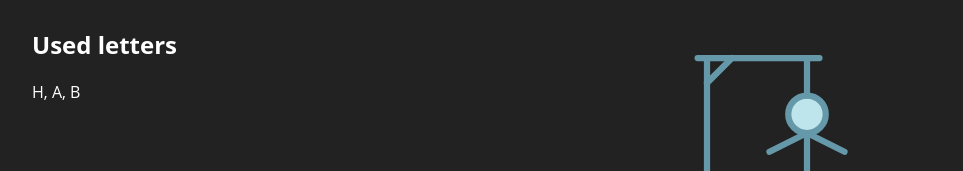
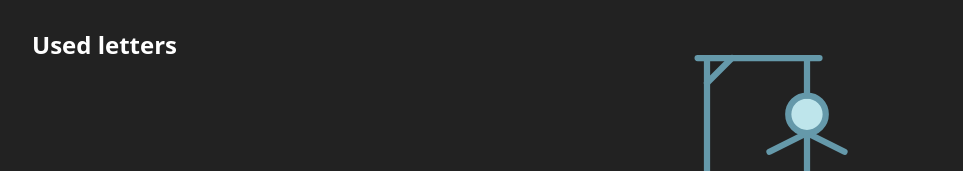
Before and after one commit to albertvallsbe/202209-w4ch2-albert-valls-enric-vazquez, a React (Create React App) app: page / in a window 1280 px wide. Shown: the top 171 px of the page, without its empty margins (158-1121 px from the left). Built offline with nearby package versions, Linux system fonts and the light colour scheme.

Commit message:
Add used letters array

```diff
--- a/src/App.js
+++ b/src/App.js
@@ -1,15 +1,17 @@
+import { useState } from "react";
 import GuessLetters from "./components/GuessLetters/GuessLetters";
 import Hangman from "./components/Hangman/Hangman";
 import Letters from "./components/Letters/Letters";
 import Result from "./components/Result/Result";
 import UsedLetters from "./components/UsedLetters/UsedLetters";
 
-function App() {
+const App = () => {
+  const [usedLetters] = useState([]);
   return (
     <>
       <div className="container">
         <div className="main-container">
-          <UsedLetters />
+          <UsedLetters usedLetters={usedLetters} />
           <Hangman />
         </div>
         <GuessLetters />
@@ -18,6 +20,6 @@ function App() {
       </div>
     </>
   );
-}
+};
 
 export default App;
--- a/src/components/UsedLetters/UsedLetters.js
+++ b/src/components/UsedLetters/UsedLetters.js
@@ -1,13 +1,16 @@
 import "./UsedLetters.css";
 
-const UsedLetters = () => {
+const UsedLetters = ({ usedLetters = [] }) => {
   return (
     <section className="used-letters-container">
       <h2>Used letters</h2>
       <ul className="used-letters">
-        <li className="used-letter">H,&nbsp;</li>
-        <li className="used-letter">A,&nbsp;</li>
-        <li className="used-letter">B</li>
+        {usedLetters.map((letter, position) => {
+          if (usedLetters.length - 1 === position) {
+            return <li className="used-letter">{letter}</li>;
+          }
+          return <li className="used-letter">{letter},&nbsp;</li>;
+        })}
       </ul>
     </section>
   );
```
